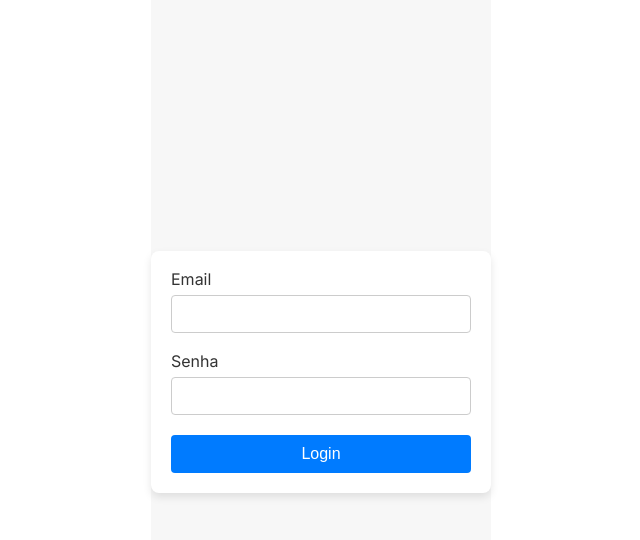
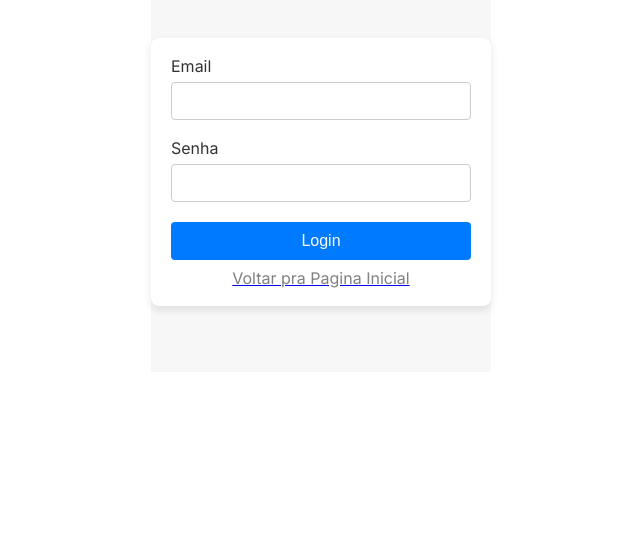
Before and after one commit to Fabiot123/Projeto-de-LES, a Next.js app in the folder frontend/projetoles/: page / in a window 1280 px wide. Shown: the part 124-664 px from the top of the page, without its empty margins (319-959 px from the left). Built offline with nearby package versions, Linux system fonts and the light colour scheme.

Commit message:
form login

```diff
--- a/frontend/projetoles/src/components/FormLogin/FormLogin.module.css
+++ b/frontend/projetoles/src/components/FormLogin/FormLogin.module.css
@@ -3,7 +3,7 @@
     display: flex;
     justify-content: center;
     align-items: center;
-    height: 100vh;
+    height: 50vh;
     background-color: #f7f7f7;
   }
 
@@ -49,3 +49,9 @@
   .loginform button:hover {
     background-color: #0056b3;
   }
+
+  .shopping {
+    text-align: center;
+    margin-top: 10px;
+    color: grey;
+  }
--- a/frontend/projetoles/src/components/FormLogin/index.jsx
+++ b/frontend/projetoles/src/components/FormLogin/index.jsx
@@ -1,6 +1,7 @@
 "use client";
 import {useForm} from "react-hook-form";
 import styles from "./FormLogin.module.css"
+import Link from "next/link";
 
 export default function FormLogin () {
     const { register, handleSubmit } = useForm()
@@ -16,6 +17,9 @@ export default function FormLogin () {
                         <label htmlFor={"senha"}>Senha</label>
                         <input type="password" {...register("senha")} id="senha" />
                 <button type="submit">Login</button>
+                <Link href={"http://localhost:3000/HomePagina"}>
+                <p className={styles.shopping}>Voltar pra Pagina Inicial</p>
+                </Link>
             </form>
         </div>
     )
```
